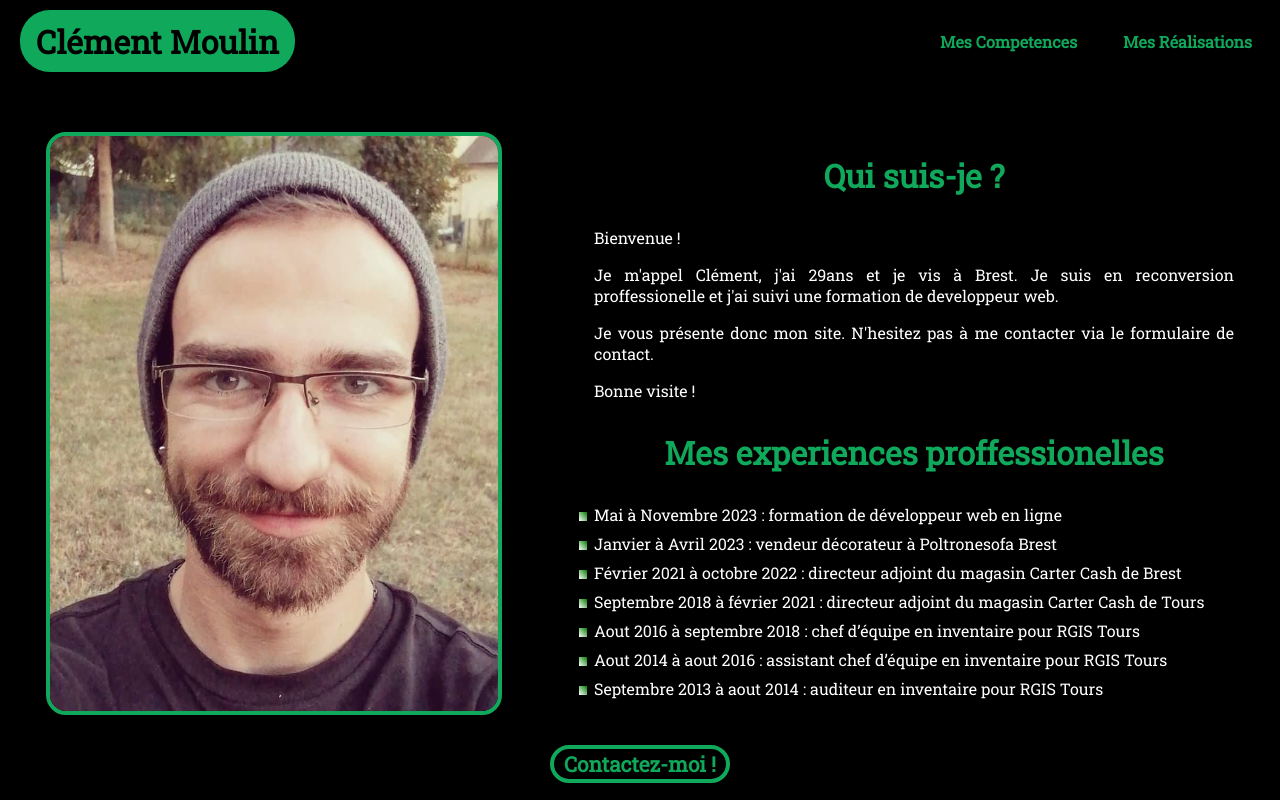
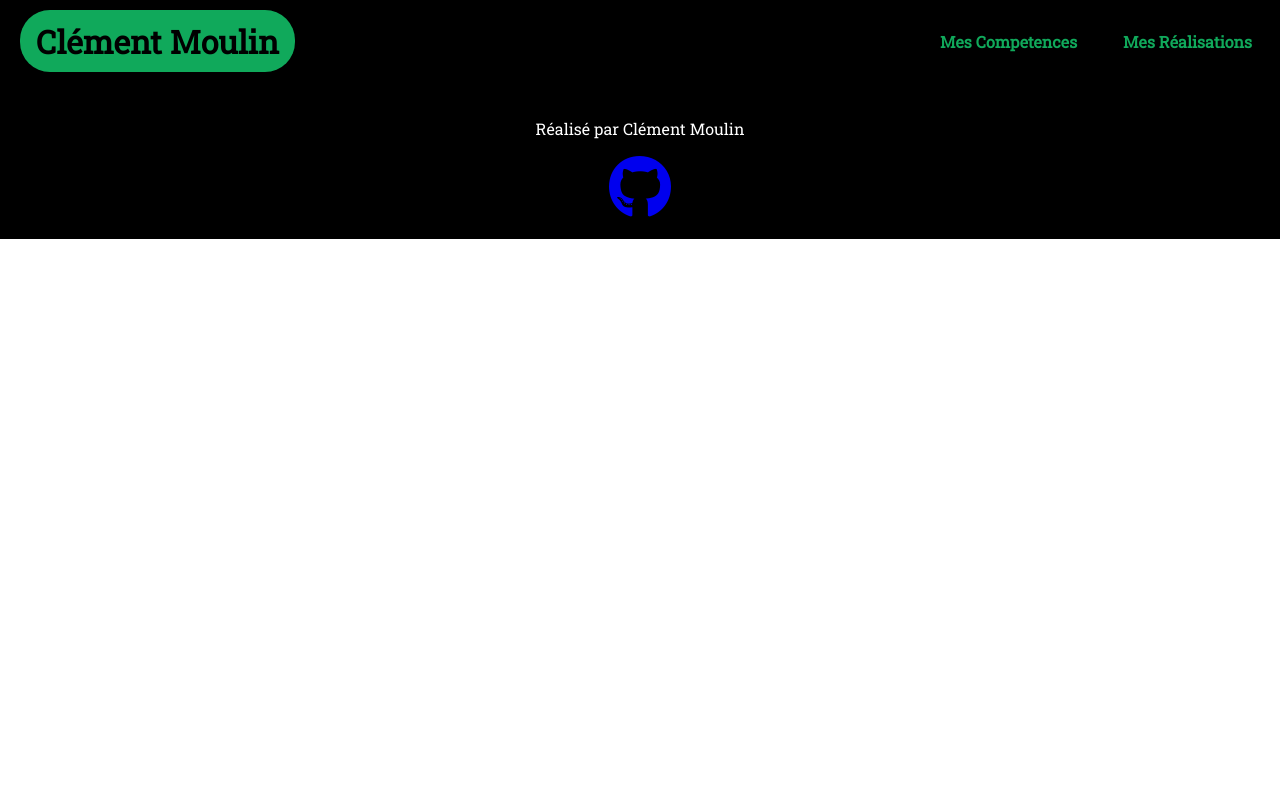
Before and after one commit to aedadra/portfolio, a React (Create React App) app: page / in a window 1280 px wide. Shown: the top 800 px of the page. Built offline with nearby package versions, Linux system fonts and the light colour scheme.

Commit message:
modification des routes

```diff
--- a/src/App.js
+++ b/src/App.js
@@ -14,10 +14,10 @@ function App () {
 <Router>
       <Header />
       <Routes>
-        <Route path= "/" element={<Home />} />
-        <Route path="/pages/competences" element={<Competences />} />
-        <Route path="/pages/realisations" element={<Project />} />
-        <Route path="/pages/realisations/realisationsDetails/:id" element={<ProjectDetails/>} />
+        <Route path= "/portfolio" element={<Home />} />
+        <Route path="/portfolio/pages/competences" element={<Competences />} />
+        <Route path="/portfolio/pages/realisations" element={<Project />} />
+        <Route path="portfolio//pages/realisations/realisationsDetails/:id" element={<ProjectDetails/>} />
       </ Routes>
       <Footer />
     </ Router>
```
